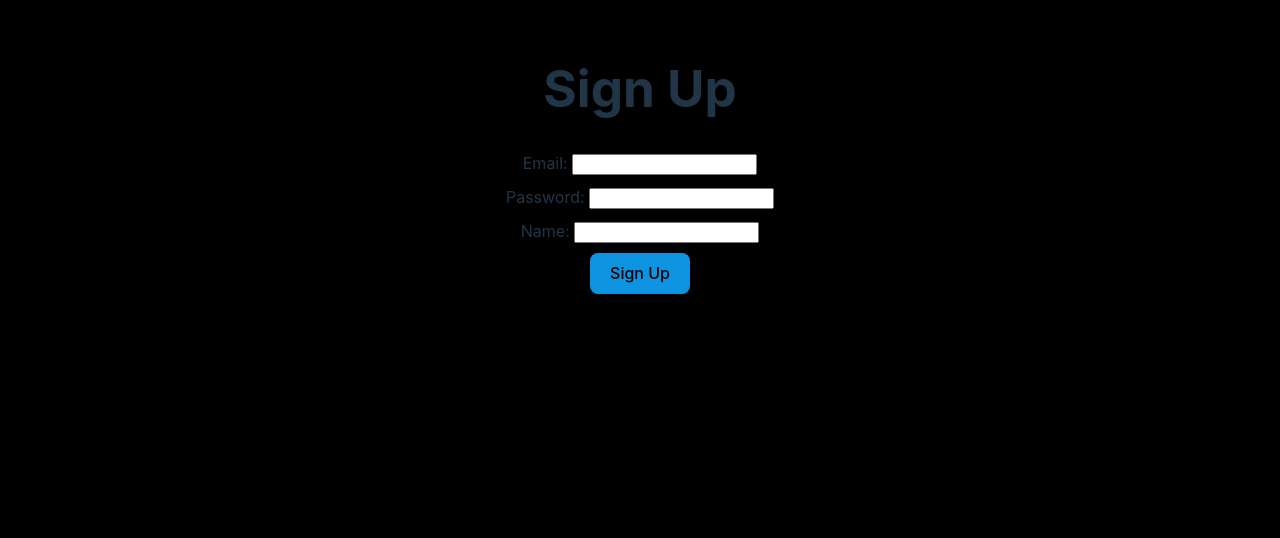
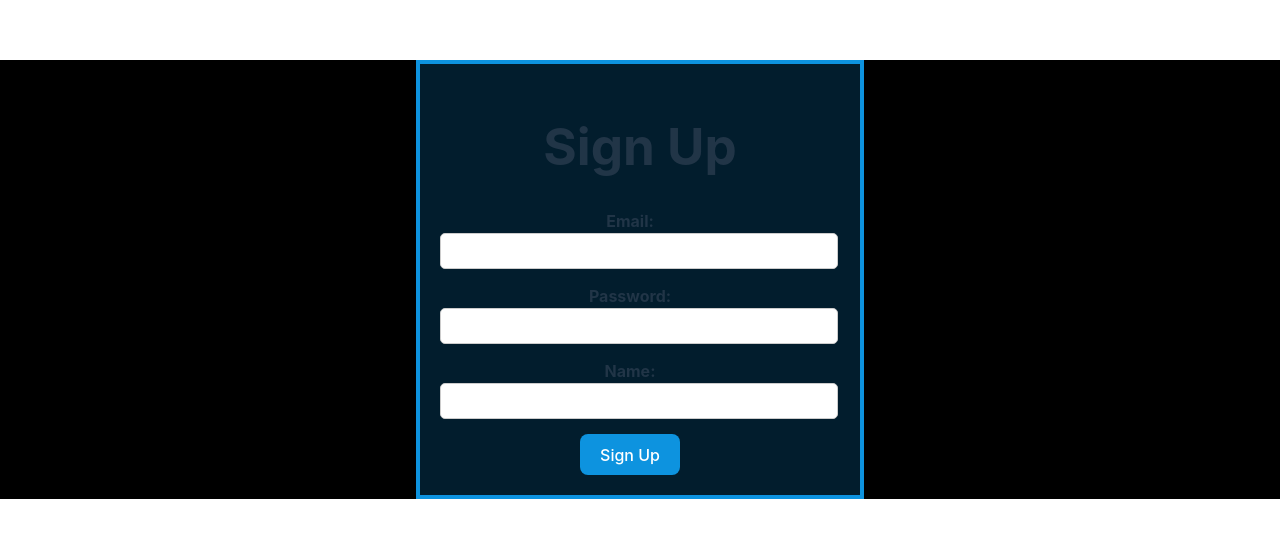
Before and after one commit to anapaulina28/project-twitterclone-client, a React (Vite) app: page /signup in a window 1280 px wide. Shown: the part 240-778 px from the top of the page. Built offline with nearby package versions, Linux system fonts and the light colour scheme.

Commit message:
styling changes

```diff
--- a/src/App.css
+++ b/src/App.css
@@ -62,45 +62,3 @@ body {
   width: 100px;
   height: auto;
 }
-
-.people {
-}
-
-.login-page {
-  display: flex;
-  flex-direction: column;
-  align-items: center;
-  justify-content: center;
-  min-height: 100vh;
-  margin-bottom: 100px;
-
-
-
-}
-
-.login-button {
-  display: flex;
-  justify-content: center;
-  align-items: center;
-
-}
-
-.signup-page {
-  display: flex;
-  flex-direction: column;
-  align-items: center;
-  justify-content: center;
-  min-height: 100vh;
-
-}
-
-
-.signup-buttons {
-  display: flex;
-  flex-direction: column;
-  align-items: center;
-}
-
-.signup-buttons label {
-  margin-bottom: 10px; /* Add some space between labels */
-}
--- a/src/pages/Feed/index.jsx
+++ b/src/pages/Feed/index.jsx
@@ -1,67 +1,55 @@
-import React, { useEffect, useState } from 'react'
-import { Link, Navigate, useNavigate } from 'react-router-dom'
-import axios from 'axios'
-import '../Feed/index.css'
-import NavBar from '../../components/Navbar'
+import React, { useEffect, useState } from 'react';
+import { Link, useNavigate } from 'react-router-dom';
+import axios from 'axios';
+import '../Feed/index.css';
+import NavBar from '../../components/Navbar';
 import FavoriteBorderIcon from '@mui/icons-material/FavoriteBorder';
 import ForumIcon from '@mui/icons-material/Forum';
+import Skeleton from '@mui/material/Skeleton';
 
-
-const API_URL = 'https://chattr-server-2.onrender.com'
-
+const API_URL = 'https://chattr-server-2.onrender.com';
 
 const Feed = () => {
-    const [feeds, setFeed] = useState([])
-    const [text, setText] = useState('')
-    const navigate = useNavigate()
+  const [feeds, setFeed] = useState([]);
+  const [text, setText] = useState('');
+  const [loading, setLoading] = useState(true);
+  const navigate = useNavigate();
 
-    const storedToken = localStorage.getItem('authToken')
+  const storedToken = localStorage.getItem('authToken');
 
-    const createTweet = async  () => {
-
+  const createTweet = async () => {
     try {
-            const requestTweet = {text}
-            await axios.post(`${API_URL}/api/tweets`, requestTweet, {headers: {Authorization: `Bearer ${storedToken}`}})
-            setText('')
-            fetchData()
+      const requestTweet = { text };
+      await axios.post(`${API_URL}/api/tweets`, requestTweet, { headers: { Authorization: `Bearer ${storedToken}` } });
+      setText('');
+      fetchData();
     } catch (error) {
-            console.log(error)
+      console.log(error);
     }
-    }
+  };
 
   const fetchData = async () => {
+    try {
+      const response = await axios.get(`${API_URL}/api/tweets`, { headers: { Authorization: `Bearer ${storedToken}` } });
+      setFeed(response.data);
+      setLoading(false);
+    } catch (error) {
+      console.log(error);
+    }
+  };
 
-       try {
-        const response = await axios.get(`${API_URL}/api/tweets`, {headers: {Authorization: `Bearer ${storedToken}`}})
-        setFeed(response.data)
-        } catch (error) {
-            console.log(error)
-        }
-    }
-
-
-
-    const handleSubmit = (e) =>{
+  const handleSubmit = (e) => {
     e.preventDefault();
-
     createTweet();
-    }
-
-
-
-
-
+  };
 
   useEffect(() => {
-      fetchData()
-    }, [])
-
-
-
+    fetchData();
+  }, []);
 
   return (
     <div>
-        <NavBar/>
+      <NavBar />
       <div className='heading'>
         <h1>What's Up?</h1>
         <form onSubmit={handleSubmit} className="form-container">
@@ -81,16 +69,24 @@ const Feed = () => {
         </form>
       </div>
 
-
-        {feeds.map((feed) =>{
+      {loading ? (
+        // Show loading skeleton when data is loading
+        <div>
+          <Skeleton variant="rectangular" width={300} height={100} style={{ marginBottom: '10px' }} />
+          <Skeleton variant="rectangular" width={300} height={100} style={{ marginBottom: '10px' }} />
+          <Skeleton variant="rectangular" width={300} height={100} style={{ marginBottom: '10px' }} />
+        </div>
+      ) : (
+        feeds.map((feed) => {
           return (
             <div key={feed._id} className='tweet-box'>
               <div className='body'>
                 <div className='top'>
-                {feed.author && feed.author.profileImage ? (<img src={feed.author.profileImage} className='profile' alt="userImage" />)
-                : (<p>No Image Found</p>)
-                }
-
+                  {feed.author && feed.author.profileImage ? (
+                    <img src={feed.author.profileImage} className='profile' alt="userImage" />
+                  ) : (
+                    <p>No Image Found</p>
+                  )}
                   {feed.author && feed.author.name ? (
                     <span className='name'>@{feed.author.name}</span>
                   ) : (
@@ -98,18 +94,24 @@ const Feed = () => {
                   )}
                 </div>
 
-                    <Link to={`/feed/${feed._id}`}><p className='message'>{feed.text}</p></Link>
+                <Link to={`/feed/${feed._id}`}>
+                  <p className='message'>{feed.text}</p>
+                </Link>
                 <div className='actions'>
-                    <p>< FavoriteBorderIcon/> <span>{feed.likes.length}</span></p>
-                    <p> <ForumIcon/> <span>{feed.comments.length}</span></p>
+                  <p>
+                    <FavoriteBorderIcon /> <span>{feed.likes.length}</span>
+                  </p>
+                  <p>
+                    <ForumIcon /> <span>{feed.comments.length}</span>
+                  </p>
                 </div>
               </div>
+            </div>
+          );
+        })
+      )}
+    </div>
+  );
+};
 
-                </div>
-            )
-        })}
-    </div>
-  )
-}
-
-export default Feed
+export default Feed;
--- a/src/pages/Login/index.css
+++ b/src/pages/Login/index.css
@@ -0,0 +1,58 @@
+.login-page {
+    max-width: 400px;
+    margin: auto;
+    margin-top: 300px;
+    padding: 20px;
+    border: 4px solid #0D93DF;
+    background-color: rgba(13, 147, 223, 0.2);
+    text-align: center;
+    height: 500px;
+  }
+
+  h1 {
+    font-size: 2em;
+  }
+
+  form {
+    margin-top: 20px;
+    margin-right: 20px;
+  }
+
+  label {
+    display: block;
+    margin-bottom: 5px;
+    font-weight: bold;
+  }
+
+  input {
+    width: 100%;
+    padding: 8px;
+    margin-bottom: 10px;
+    font-size: 1em;
+    border: 1px solid #ccc;
+    border-radius: 5px;
+  }
+
+  button {
+    padding: 10px 20px;
+    font-size: 1em;
+    background-color: #1da1f2;
+    color: #fff;
+    border: none;
+    border-radius: 5px;
+    cursor: pointer;
+  }
+
+  button:hover {
+    background-color: #0d93df;
+  }
+
+  p {
+    margin-top: 20px;
+  }
+
+  Link {
+    color: #1da1f2;
+    text-decoration: none;
+    font-weight: bold;
+  }
--- /dev/null
+++ b/src/pages/SearchUsers/index.css
@@ -0,0 +1,25 @@
+.search-results {
+    display: flex;
+    flex-direction: column;
+    align-items: center;
+  }
+
+  .user-card {
+    display: flex;
+    align-items: center;
+    margin-bottom: 20px; /* Add margin between user cards */
+  }
+
+  .profile-image {
+    max-width: 100px; /* Adjust the max width of the profile image */
+    border-radius: 50%; /* Optionally round the corners of the image */
+    margin-right: 20px; /* Add space between image and user info */
+  }
+
+  .user-info {
+    flex-grow: 1;
+  }
+
+  .user-info p {
+    margin: 0; /* Remove default margin */
+  }
--- a/src/pages/SearchUsers/index.jsx
+++ b/src/pages/SearchUsers/index.jsx
@@ -1,58 +1,63 @@
-import axios from 'axios';
 import React, { useEffect, useState } from 'react';
 import { Link, useLocation } from 'react-router-dom';
+import axios from 'axios';
 import NavBar from '../../components/Navbar';
-const API_URL = 'https://chattr-server-2.onrender.com'
+import Skeleton from '@mui/material/Skeleton';
+import '../SearchUsers/index.css';
 
+const API_URL = 'https://chattr-server-2.onrender.com';
 
 const SearchUsers = () => {
-  const [results, setResults] = useState([])
+  const [results, setResults] = useState([]);
+  const [loading, setLoading] = useState(true); // Add loading state
   const location = useLocation();
   const queryParams = new URLSearchParams(location.search);
   const query = queryParams.get('query');
   const storedToken = localStorage.getItem('authToken');
-   const fetchData = async (e) => {
 
-
+  const fetchData = async () => {
     try {
       const response = await axios.get(`${API_URL}/api/search?name=${query}`, {
         headers: { Authorization: `Bearer ${storedToken}` },
       });
       setResults(response.data);
-      console.log(response.data);
-
-      // Update the URL with the search query
-
+      setLoading(false); // Set loading to false when data is fetched
     } catch (error) {
       console.log('Error:', error);
     }
   };
 
-  // Initialize the search input field with the query from the URL
   useEffect(() => {
-    fetchData()
+    fetchData();
   }, [query]);
-
-
-
 
   return (
     <div>
-      <NavBar/>
-      <h2>Search Results</h2>
+      <NavBar />
+      <div className='search-results'>
+        <h1>Search Results</h1>
+        {loading ? ( // Show Skeleton when loading
           <div>
-      {results.length > 0 ? ( // Check if there are results
+            <Skeleton variant="rectangular" width={200} height={100} />
+            <Skeleton variant="text" width={200} />
+            <Skeleton variant="text" width={100} />
+          </div>
+        ) : (
+          results.length > 0 ? (
             <div>
               {results.map((user) => (
-            <div key={user._id}>
+                <div className="user-card" key={user._id}>
+                  <img src={user.profileImage} alt='profile pic' className="profile-image" />
+                  <div className="user-info">
                     <Link to={`/user/${user._id}/feed`}><p><strong>@{user.name}</strong></p></Link>
                     <p>{user.email}</p>
-              <img src={user.profileImage} alt='profile pic' />
+                  </div>
                 </div>
               ))}
             </div>
-      ) : ( // Display a message when there are no results
-        <p>No results found. 😢</p>
+          ) : (
+            <h2>No user found. 😢</h2>
+          )
         )}
       </div>
     </div>
--- a/src/pages/SignUp/index.css
+++ b/src/pages/SignUp/index.css
@@ -0,0 +1,56 @@
+.signup-page {
+    max-width: 400px;
+    margin: auto;
+    padding: 20px;
+    border: 4px solid #0D93DF;
+    background-color: rgba(13, 147, 223, 0.2);
+    text-align: center;
+    margin-top: 300px;
+  }
+
+  h1 {
+    font-size: 2em;
+  }
+
+  form {
+    margin-top: 20px;
+  }
+
+  label {
+    display: block;
+    margin-bottom: 5px;
+    font-weight: bold;
+  }
+
+  input {
+    width: 100%;
+    padding: 8px;
+    margin-bottom: 10px;
+    font-size: 1em;
+    border: 1px solid #ccc;
+    border-radius: 5px;
+  }
+
+  button {
+    padding: 10px 20px;
+    font-size: 1em;
+    background-color: #1da1f2;
+    color: #fff;
+    border: none;
+    border-radius: 5px;
+    cursor: pointer;
+  }
+
+  button:hover {
+    background-color: #0d93df;
+  }
+
+  p {
+    margin-top: 20px;
+  }
+
+  Link {
+    color: #1da1f2;
+    text-decoration: none;
+    font-weight: bold;
+  }
--- a/src/pages/SignUp/index.jsx
+++ b/src/pages/SignUp/index.jsx
@@ -74,55 +74,57 @@
 
 // export default SignupPage;
 
-import axios from 'axios'
-import React, { useEffect, useState } from 'react'
-import { Link, useNavigate } from 'react-router-dom'
-const API_URL ='https://chattr-server-2.onrender.com'
+import axios from 'axios';
+import React, { useState } from 'react';
+import { Link, useNavigate } from 'react-router-dom';
+import '../SignUp/index.css';
 
+const API_URL = 'https://chattr-server-2.onrender.com';
 
 const SignUp = () => {
-    const [email, setEmail] = useState('')
-    const [password, setPassword] = useState('')
-    const [name, setName] = useState('')
-    const [errorMessage, setErrorMessage] = useState(undefined)
-
+  const [email, setEmail] = useState('');
+  const [password, setPassword] = useState('');
+  const [name, setName] = useState('');
+  const [errorMessage, setErrorMessage] = useState(undefined);
 
   const navigate = useNavigate();
 
   const fetchData = async () => {
     try {
-            const requestBody = {name, email, password};
-            await axios.post(`${API_URL}/auth/signup`, requestBody)
-            navigate('/login')
+      const requestBody = { name, email, password };
+      await axios.post(`${API_URL}/auth/signup`, requestBody);
+      navigate('/login');
+    } catch (error) {
+      const errorDescription = error.response.data.message;
+      setErrorMessage(errorDescription);
+    }
+  };
 
-        } catch (error) {
-            const errorDescription = error.response.data.message
-            setErrorMessage(errorDescription);
-
-        }
-
-    }
-
-    const handleSubmit = (e) =>{
+  const handleSubmit = (e) => {
     e.preventDefault();
     fetchData();
-    }
+  };
 
   return (
-    <div className='signup-page'>
+    <div className="signup-page">
       <h1>Sign Up</h1>
       <form onSubmit={handleSubmit}>
-
-            <div className='signup-buttons'>
-            <label>Email: <input type='email' name='email' value={email} onChange={(e) =>setEmail(e.target.value)}/></label>
-            <label>Password: <input type='password' name='password' value={password} onChange={(e) =>setPassword(e.target.value)}/></label>
-            <label>Name: <input type='text' name='name' value={name} onChange={(e) =>setName(e.target.value)}/></label>
-            <button type='submit'>Sign Up</button>
+        <div className="signup-buttons">
+          <label>
+            Email: <input type="email" name="email" value={email} onChange={(e) => setEmail(e.target.value)} />
+          </label>
+          <label>
+            Password: <input type="password" name="password" value={password} onChange={(e) => setPassword(e.target.value)} />
+          </label>
+          <label>
+            Name: <input type="text" name="name" value={name} onChange={(e) => setName(e.target.value)} />
+          </label>
+          <button type="submit">Sign Up</button>
           {errorMessage && <p>{errorMessage}</p>}
         </div>
       </form>
     </div>
-  )
-}
+  );
+};
 
-export default SignUp
+export default SignUp;
--- a/src/pages/TweetDetails/index.jsx
+++ b/src/pages/TweetDetails/index.jsx
@@ -3,6 +3,7 @@ import React, { useContext, useEffect, useState } from 'react';
 import { Link, useNavigate, useParams } from 'react-router-dom';
 import { AuthContext } from '../../context/auth.context';
 import NavBar from '../../components/Navbar';
+import Skeleton from '@mui/material/Skeleton';
 import FavoriteBorderIcon from '@mui/icons-material/FavoriteBorder';
 import FavoriteIcon from '@mui/icons-material/Favorite';
 import "../TweetDetails/index.css"
@@ -121,7 +122,13 @@ const TweetDetails = () => {
     <div >
     <NavBar/>
       {loading ? (
-        <p>Loading...</p>
+        <div className="tweet-details-skeleton">
+        <Skeleton variant="rectangular" width={200} height={200} style={{ marginBottom: '10px' }} />
+        <Skeleton variant="text" width={200} style={{ marginBottom: '10px' }} />
+        <Skeleton variant="text" width={200} style={{ marginBottom: '10px' }} />
+        <Skeleton variant="text" width={200} style={{ marginBottom: '10px' }} />
+        <Skeleton variant="text" width={200} style={{ marginBottom: '10px' }} />
+      </div>
       ) : error ? (
         <p>{error}</p>
       ) : tweet ? (
--- /dev/null
+++ b/src/pages/UserTweet/index.css
@@ -0,0 +1,32 @@
+.tweet-list {
+    max-width: 600px;
+    margin: auto;
+    padding: 20px;
+  }
+
+  .username {
+    font-size: 1.5em;
+    margin-bottom: 10px;
+  }
+
+  .tweet {
+    border: 1px solid #1da1f2;
+    padding: 10px;
+    margin-bottom: 10px;
+    background-color: rgba(13, 147, 223, 0.2);
+  }
+
+  .tweet-label {
+    font-weight: bold;
+  }
+
+  .tweet-text {
+    color: #1da1f2;
+    text-decoration: none;
+    font-size: 1.2em;
+  }
+
+  .no-tweets {
+    font-size: 1.5em;
+    color: #1da1f2;
+  }
--- a/src/pages/UserTweet/index.jsx
+++ b/src/pages/UserTweet/index.jsx
@@ -1,52 +1,64 @@
-import axios from 'axios'
-import React, { useEffect, useState } from 'react'
-import { Link, useParams } from 'react-router-dom'
-import NavBar from '../../components/Navbar'
+import React, { useEffect, useState } from 'react';
+import { Link, useParams } from 'react-router-dom';
+import axios from 'axios';
+import NavBar from '../../components/Navbar';
+import Skeleton from '@mui/material/Skeleton';
+import '../UserTweet/index.css';
 
-
-const API_URL = 'https://chattr-server-2.onrender.com'
-
+const API_URL = 'https://chattr-server-2.onrender.com';
 
 const UserTweet = () => {
-  const [userTweet, setUserTweet] = useState([])
-  const {Id} = useParams()
-
-  const storedToken = localStorage.getItem('authToken')
+  const [userTweet, setUserTweet] = useState([]);
+  const { Id } = useParams();
+  const storedToken = localStorage.getItem('authToken');
+  const [loading, setLoading] = useState(true);
 
   const getUserTweet = async () => {
     try {
-      const response = await axios.get(`${API_URL}/api/user/${Id}/tweets`,  {
+      const response = await axios.get(`${API_URL}/api/user/${Id}/tweets`, {
         headers: { Authorization: `Bearer ${storedToken}` },
-      })
+      });
       setUserTweet(response.data);
-      console.log(response.data)
+      setLoading(false); // Set loading to false once data is fetched
     } catch (error) {
-       console.log('Error fetching user tweet details:', error);
+      console.error('Error fetching user tweet details:', error);
     }
-  }
+  };
 
   useEffect(() => {
     getUserTweet();
-  }, [Id])
-
-
+  }, [Id]);
 
   return (
     <div>
-      <NavBar/>
-      <h3>@{userTweet.name} Tweets</h3>
-      {userTweet.tweets && userTweet.tweets.length > 0 ? (
-        userTweet.tweets.map((feed) => (
-          <div key={feed._id}>
-            <p><strong>Tweet</strong></p>
-            <Link to={`/feed/${feed._id}`}><p>{feed.text}</p></Link>
-          </div>
-        ))
-      ) : (
-        <p>No tweets found for this user.</p>
-      )}
+      <NavBar />
+      <div className="tweet-list">
+        <h3 className="username">
+          {loading ? (
+            <Skeleton variant="text" width={150} />
+          ) : (
+            `@${userTweet.name} Tweets`
+          )}
+        </h3>
+        {loading ? (
+          <Skeleton variant="text" width={200} height={20} />
+        ) : userTweet.tweets && userTweet.tweets.length > 0 ? (
+          userTweet.tweets.map((feed) => (
+            <div className="tweet" key={feed._id}>
+              <p className="tweet-label">
+                <strong>Tweet</strong>
+              </p>
+              <Link to={`/feed/${feed._id}`} className="tweet-text">
+                {feed.text}
+              </Link>
+            </div>
+          ))
+        ) : (
+          <h1 className="no-tweets">No tweets found for this user.</h1>
+        )}
+      </div>
     </div>
   );
-}
+};
 
-export default UserTweet
+export default UserTweet;
```
Also changed, not shown: src/pages/Login/index.jsx (+2 -13 lines). Lines whose indentation alone changed are shown as unchanged.
